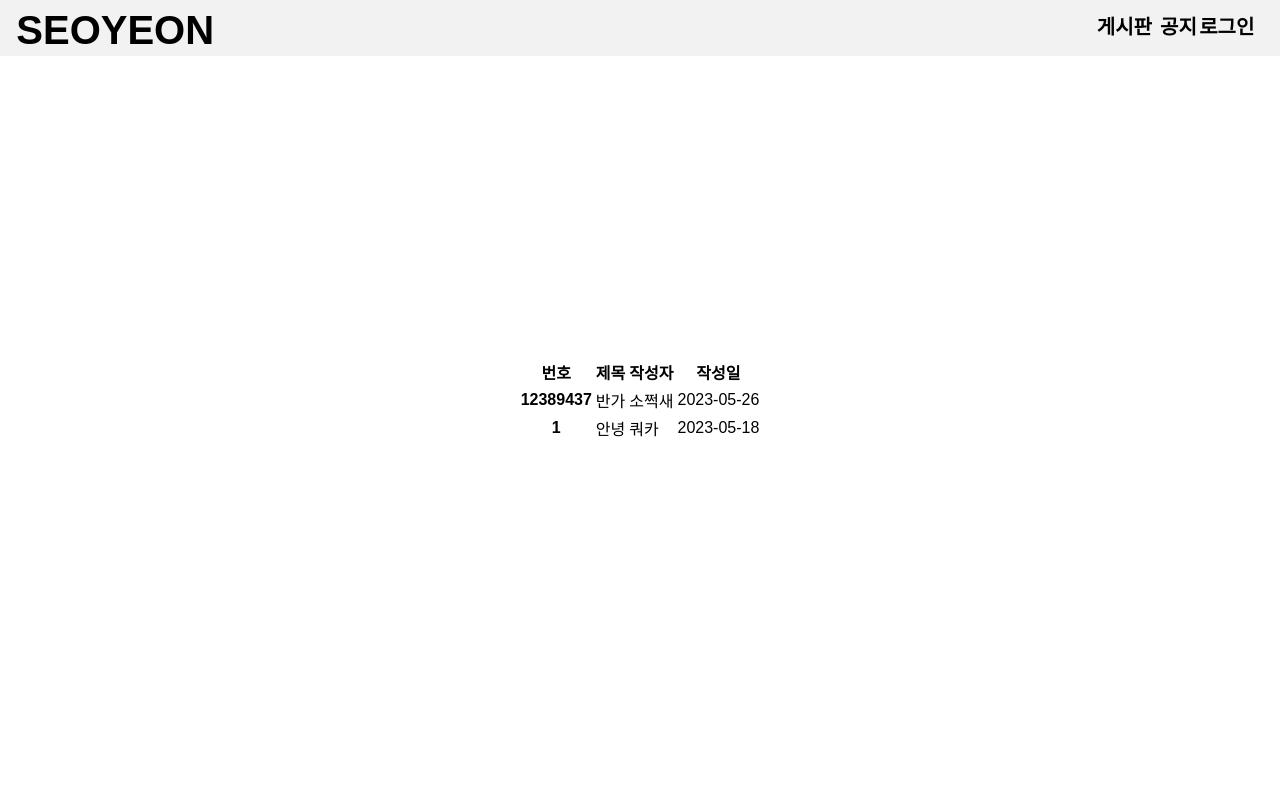
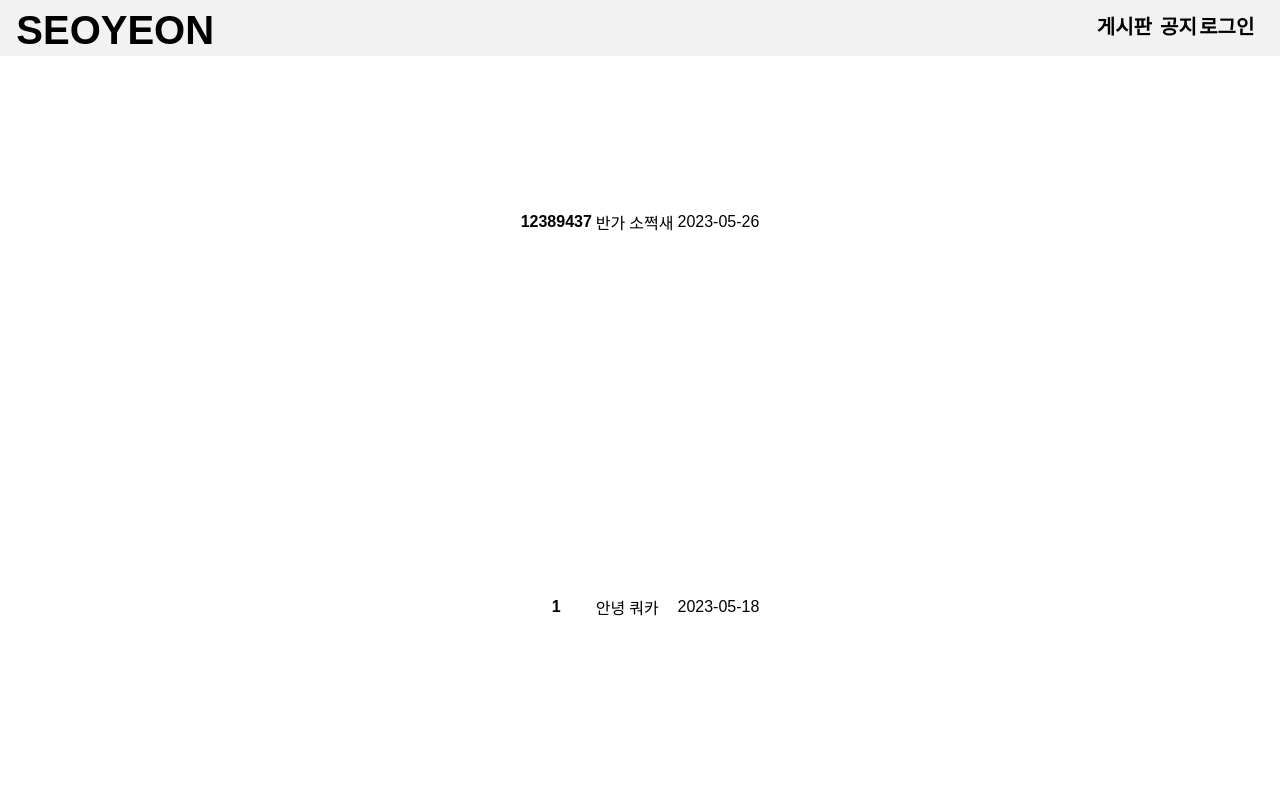
Before and after one commit to Pocary/SYW, a Flask app: page /notice in a window 1280 px wide. Run offline with Flask 3, Linux system fonts and the light colour scheme; data comes from the database, SQL or seed files in the repository; some web fonts are replaced.

Commit message:
윗 커밋과 함께 마이너한 버그 수정

```diff
--- /dev/null
+++ b/static/css/notice.css
@@ -0,0 +1,11 @@
+.container {
+    display: flex;
+    justify-content: center;
+    /* align-items: center; */
+    /* top: 35%; */
+    height: 100vh;
+}
+
+tr {
+    top: 34%;
+}
--- a/templates/index.html
+++ b/templates/index.html
@@ -26,6 +26,7 @@
     <div class="menuN medium"><a href="{{ url_for('notice') }}">공지</a></div>
     <div class="menuC medium"><a href="{{ url_for('board') }}">게시판</a></div>
     <div class="logo bold"><a href="/">SEOYEON</a></div>
+    <div class="menuLbox medium"></div>
     <div class="curtain"></div>
 </body>
 
--- a/templates/notice.html
+++ b/templates/notice.html
@@ -5,19 +5,9 @@
     <title>공지사항</title>
     <link rel="stylesheet" type="text/css" href="{{ url_for('static', filename='CSS/base.css') }}" />
     <link rel="stylesheet" type="text/css" href="{{ url_for('static', filename='CSS/font.css') }}" />
+    <link rel="stylesheet" type="text/css" href="{{ url_for('static', filename='CSS/notice.css') }}" />
     <script type="text/javascript" src="{{ url_for('static', filename='js/base.js') }}"></script>
-    <style>
-        .container {
-            display: flex;
-            justify-content: center;
-            align-items: center;
-            height: 100vh;
-        }
 
-        .noticeTable {
-            margin: 0 auto;
-        }
-    </style>
 </head>
 <body>
     <!--상단 바-->
@@ -32,10 +22,10 @@
         <table class="boardTable">
             <thead class="thead-dark">
                 <tr>
-                    <th class="bold" scope="col">번호</th>
-                    <th class="bold" scope="col">제목</th>
-                    <th class="bold" scope="col">작성자</th>
-                    <th class="bold" scope="col">작성일</th>
+                    <th class="num bold" scope="col">번호</th>
+                    <th class="title bold" scope="col">제목</th>
+                    <th class="author bold" scope="col">작성자</th>
+                    <th class="date bold" scope="col">작성일</th>
                 </tr>
             </thead>
             <tbody>
```
Also changed, not shown: static/css/main.css (+29 -0 lines), templates/login.html (+1 -42 lines).
